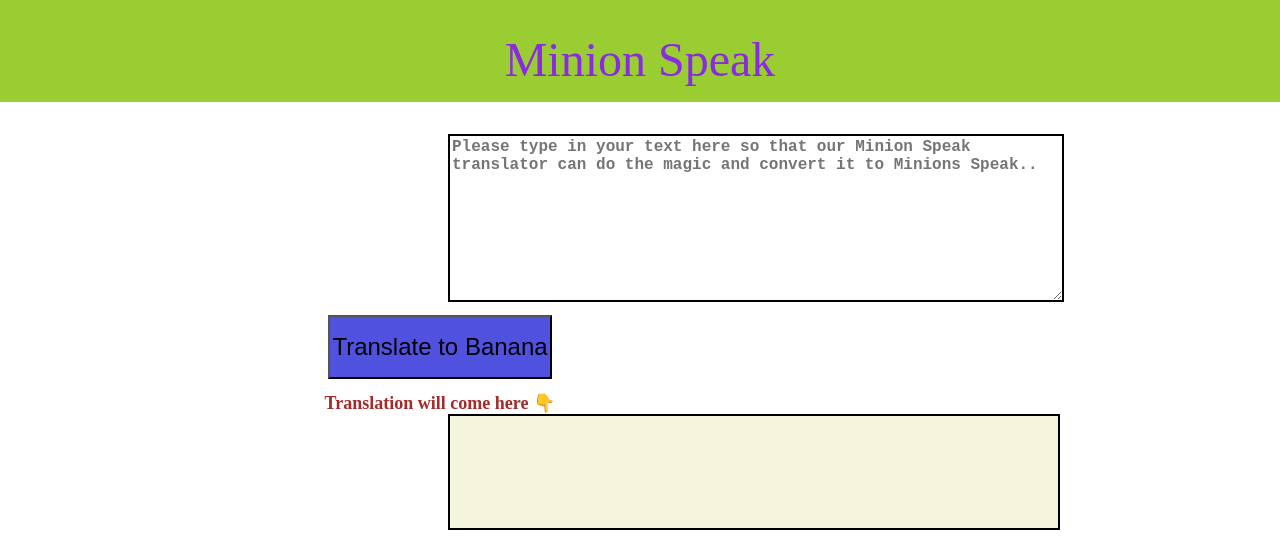
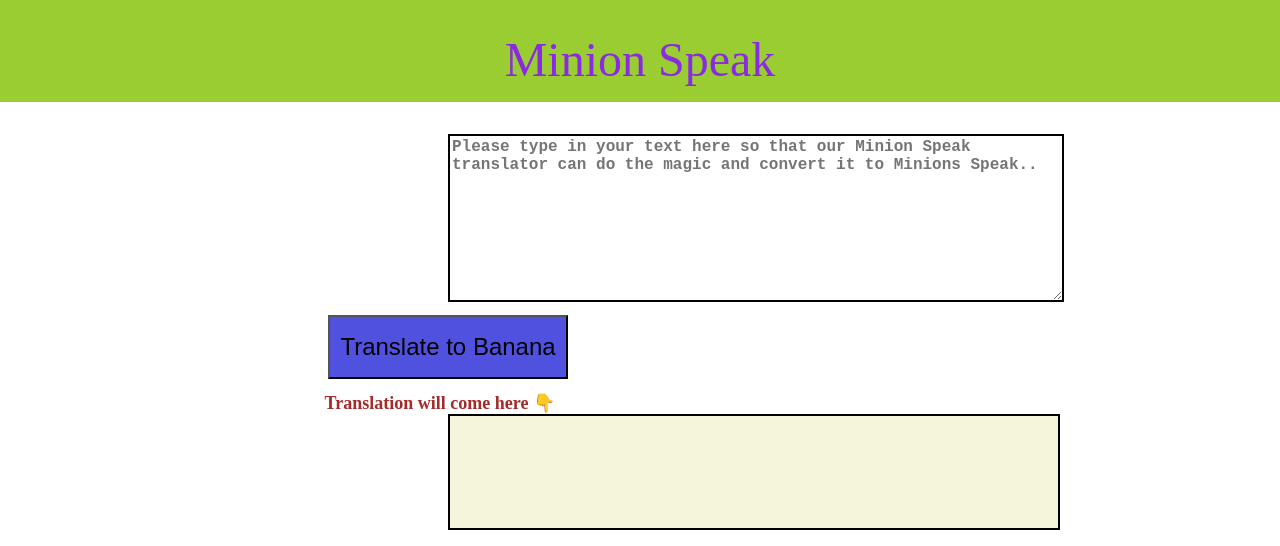
Before and after one commit to ranitasahaa1230/Minion-Speak-markSix, a plain HTML site: page index.html in a window 1280 px wide. Shown: the top 546 px of the page. Drawn offline with Linux system fonts and the light colour scheme.

Commit message:
update css

```diff
--- a/style.css
+++ b/style.css
@@ -39,11 +39,11 @@ button{
     font-size: 1.5rem;
     background-color:rgba(24, 24, 214, 0.753);
     color:black;
-    padding: 0.4px;
+    padding: 0.2px;
     margin-top: 0.8rem;
-    margin-right: 25rem;
+    margin-right: 24rem;
     height: 4rem;
-    width: 14rem;
+    width: 15rem;
 }
 
 #output{
@@ -53,7 +53,7 @@ button{
     margin-left: 28rem;
     background-color: beige;
     margin-bottom: 0.2rem;
-    font-size: 1.3rem;
+    font-size: 1.5rem;
 
 }
 #about{
```
